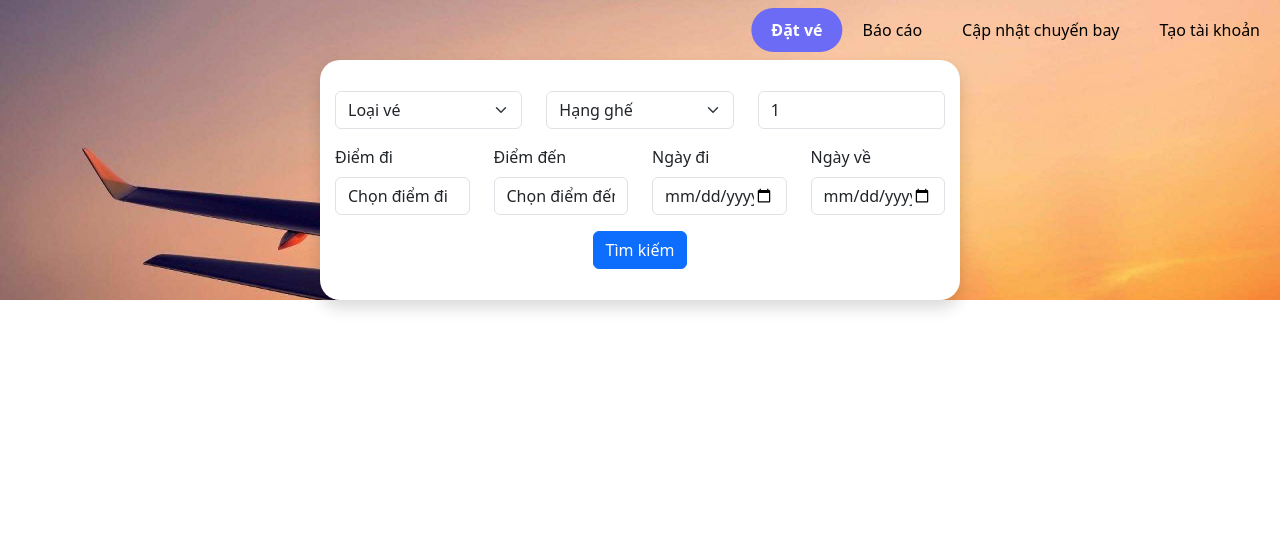
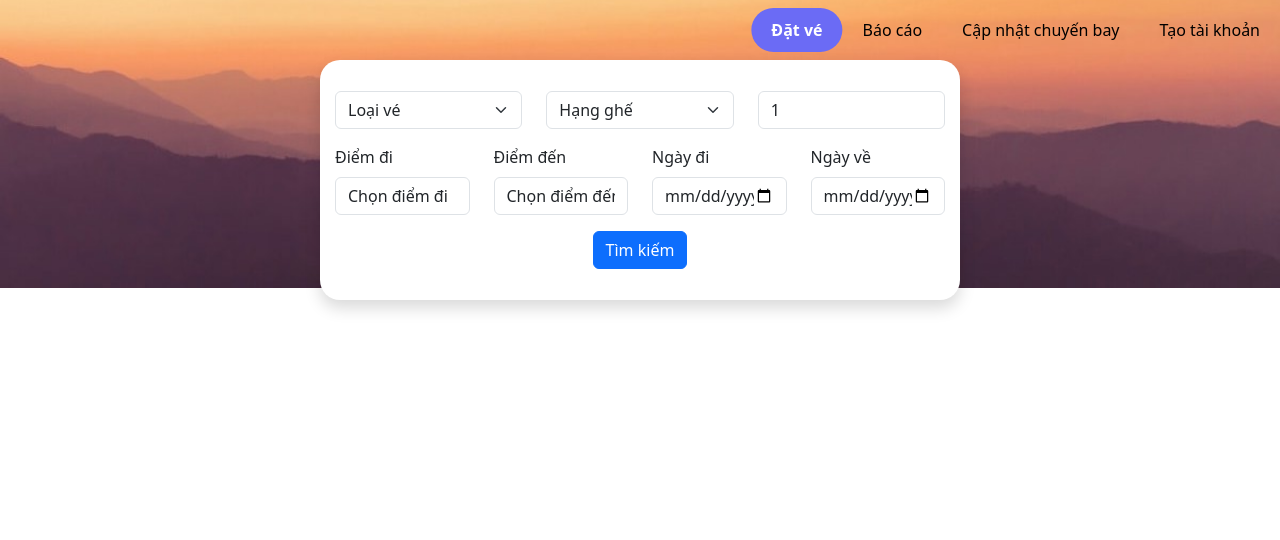
Before and after one commit to baohnq/BanVeMayBay, a Django app: page /home/ in a window 1280 px wide. Shown: the part 50-590 px from the top of the page. Run offline with Django 4.2, Linux system fonts and the light colour scheme; data comes from the database, SQL or seed files in the repository.

Commit message:
change bg

```diff
--- a/flights/static/assets/css/styte.css
+++ b/flights/static/assets/css/styte.css
@@ -23,6 +23,13 @@
 
 main {
     flex-grow: 1;
+}
+
+.bannerbook {
+    position: relative;
+    background: url('../img/banner2.jpg') no-repeat top -150px center/cover;
+    transform: scaleX(-1);
+    height: 300px;
 }
 
 .banner {
--- a/flights/templates/index.html
+++ b/flights/templates/index.html
@@ -25,7 +25,7 @@
 
         <main>
             <div class="contaner">
-                <div class="banner">
+                <div class="bannerbook">
                     <div class="navbar">
                         <a class="nav-item active" href={% url "index" %}>Đặt vé</a>
                         <a class="nav-item" href="">Báo cáo</a>
--- a/flights/templates/login.html
+++ b/flights/templates/login.html
@@ -1,4 +1,4 @@
-{% extends 'main.html' %}
+<!-- {% extends 'main.html' %} -->
 
 {% block content %}
 
```
Also changed, not shown: flights/static/assets/img/banner2.jpg (added).
